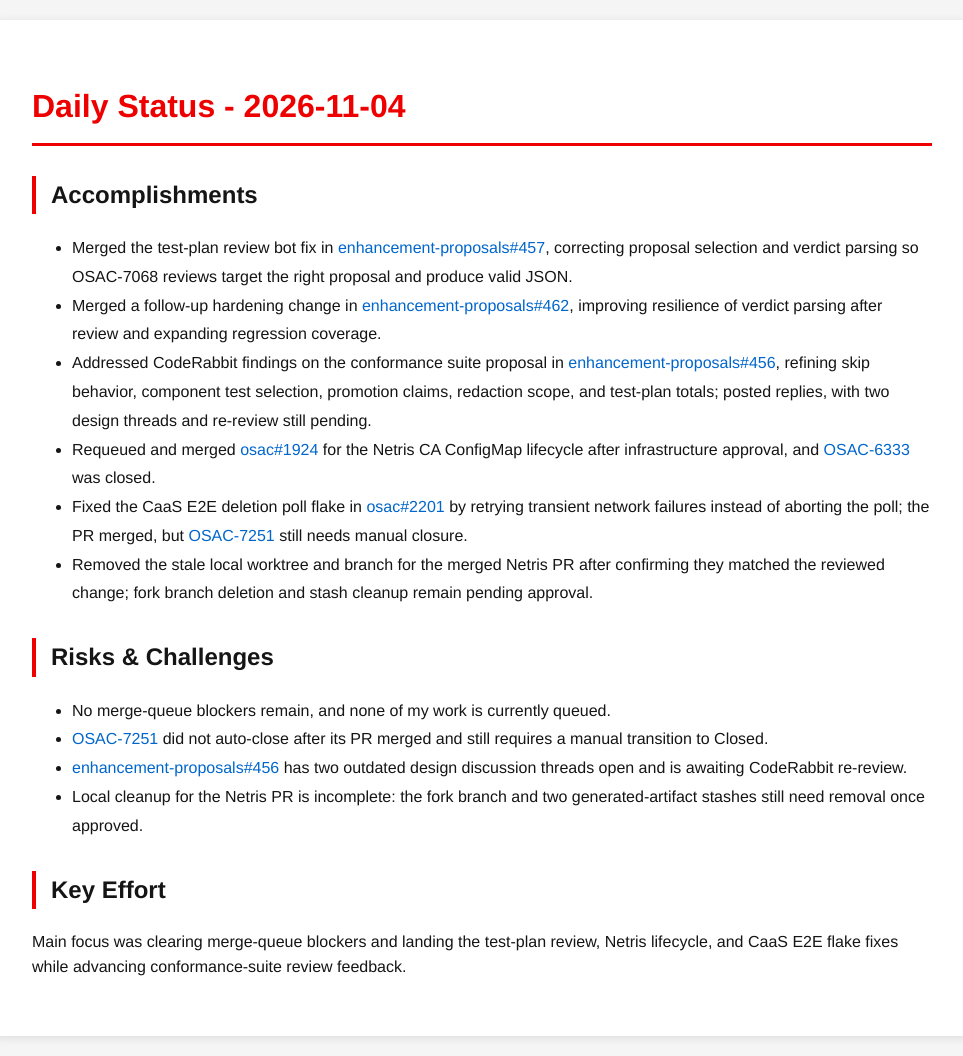
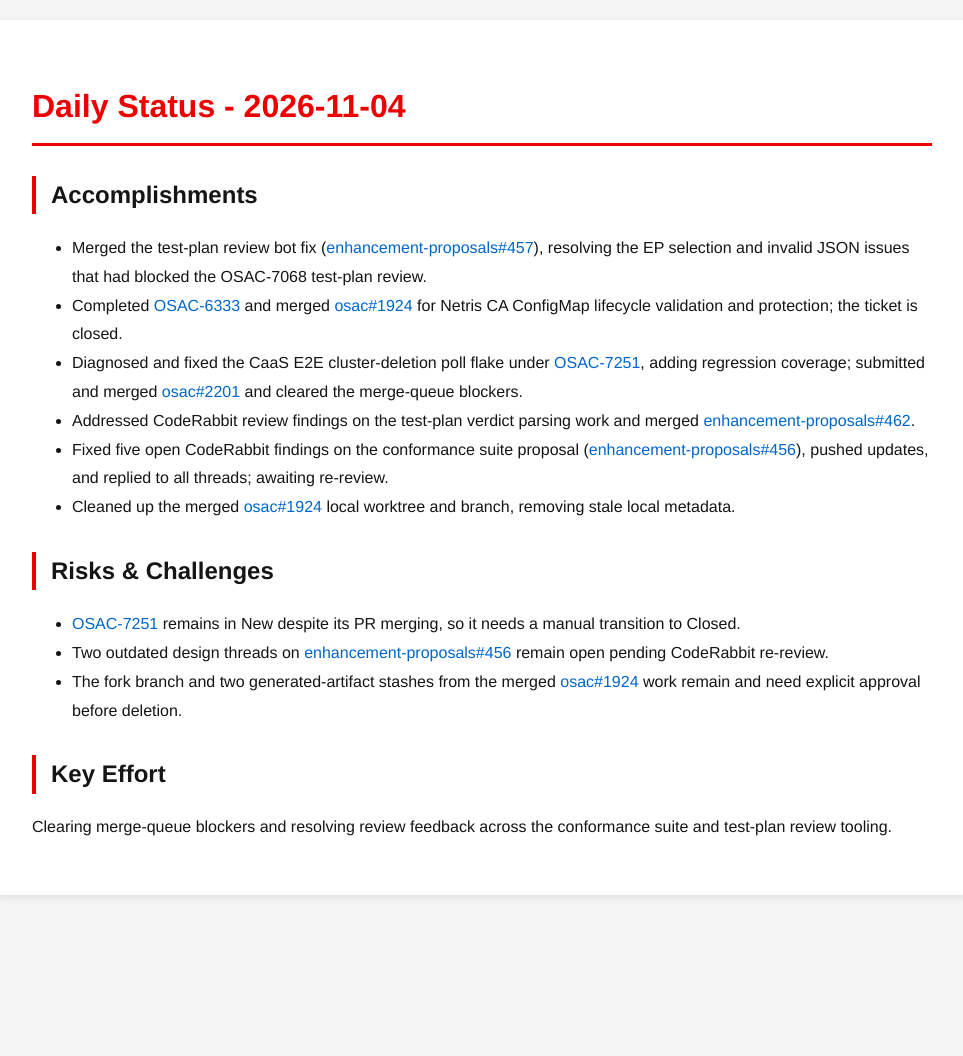
Before and after one commit to tzvatot/daily-status, a Jekyll site: the page built from 2026-11-04.md, in a window 1280 px wide. Shown: the whole page, without its empty margins (158-1121 px from the left). Built offline with Jekyll 4.4.1, drawn with Linux system fonts in a browser that asks for light colours; after the commit the page ends 915 px from its top, so only the background shows below that.

Commit message:
Daily status update - 2026-11-04

```diff
--- a/2026-11-04.md
+++ b/2026-11-04.md
@@ -7,18 +7,17 @@ date: 2026-11-04
 # Daily Status - 2026-11-04
 
 ## Accomplishments
-- Merged the test-plan review bot fix in [enhancement-proposals#457](https://github.com/osac-project/enhancement-proposals/pull/457), correcting proposal selection and verdict parsing so OSAC-7068 reviews target the right proposal and produce valid JSON.
-- Merged a follow-up hardening change in [enhancement-proposals#462](https://github.com/osac-project/enhancement-proposals/pull/462), improving resilience of verdict parsing after review and expanding regression coverage.
-- Addressed CodeRabbit findings on the conformance suite proposal in [enhancement-proposals#456](https://github.com/osac-project/enhancement-proposals/pull/456), refining skip behavior, component test selection, promotion claims, redaction scope, and test-plan totals; posted replies, with two design threads and re-review still pending.
-- Requeued and merged [osac#1924](https://github.com/osac-project/osac/pull/1924) for the Netris CA ConfigMap lifecycle after infrastructure approval, and [OSAC-6333](https://redhat.atlassian.net/browse/OSAC-6333) was closed.
-- Fixed the CaaS E2E deletion poll flake in [osac#2201](https://github.com/osac-project/osac/pull/2201) by retrying transient network failures instead of aborting the poll; the PR merged, but [OSAC-7251](https://redhat.atlassian.net/browse/OSAC-7251) still needs manual closure.
-- Removed the stale local worktree and branch for the merged Netris PR after confirming they matched the reviewed change; fork branch deletion and stash cleanup remain pending approval.
+- Merged the test-plan review bot fix ([enhancement-proposals#457](https://github.com/osac-project/enhancement-proposals/pull/457)), resolving the EP selection and invalid JSON issues that had blocked the OSAC-7068 test-plan review.
+- Completed [OSAC-6333](https://redhat.atlassian.net/browse/OSAC-6333) and merged [osac#1924](https://github.com/osac-project/osac/pull/1924) for Netris CA ConfigMap lifecycle validation and protection; the ticket is closed.
+- Diagnosed and fixed the CaaS E2E cluster-deletion poll flake under [OSAC-7251](https://redhat.atlassian.net/browse/OSAC-7251), adding regression coverage; submitted and merged [osac#2201](https://github.com/osac-project/osac/pull/2201) and cleared the merge-queue blockers.
+- Addressed CodeRabbit review findings on the test-plan verdict parsing work and merged [enhancement-proposals#462](https://github.com/osac-project/enhancement-proposals/pull/462).
+- Fixed five open CodeRabbit findings on the conformance suite proposal ([enhancement-proposals#456](https://github.com/osac-project/enhancement-proposals/pull/456)), pushed updates, and replied to all threads; awaiting re-review.
+- Cleaned up the merged [osac#1924](https://github.com/osac-project/osac/pull/1924) local worktree and branch, removing stale local metadata.
 
 ## Risks & Challenges
-- No merge-queue blockers remain, and none of my work is currently queued.
-- [OSAC-7251](https://redhat.atlassian.net/browse/OSAC-7251) did not auto-close after its PR merged and still requires a manual transition to Closed.
-- [enhancement-proposals#456](https://github.com/osac-project/enhancement-proposals/pull/456) has two outdated design discussion threads open and is awaiting CodeRabbit re-review.
-- Local cleanup for the Netris PR is incomplete: the fork branch and two generated-artifact stashes still need removal once approved.
+- [OSAC-7251](https://redhat.atlassian.net/browse/OSAC-7251) remains in New despite its PR merging, so it needs a manual transition to Closed.
+- Two outdated design threads on [enhancement-proposals#456](https://github.com/osac-project/enhancement-proposals/pull/456) remain open pending CodeRabbit re-review.
+- The fork branch and two generated-artifact stashes from the merged [osac#1924](https://github.com/osac-project/osac/pull/1924) work remain and need explicit approval before deletion.
 
 ## Key Effort
-Main focus was clearing merge-queue blockers and landing the test-plan review, Netris lifecycle, and CaaS E2E flake fixes while advancing conformance-suite review feedback.
+Clearing merge-queue blockers and resolving review feedback across the conformance suite and test-plan review tooling.
```
